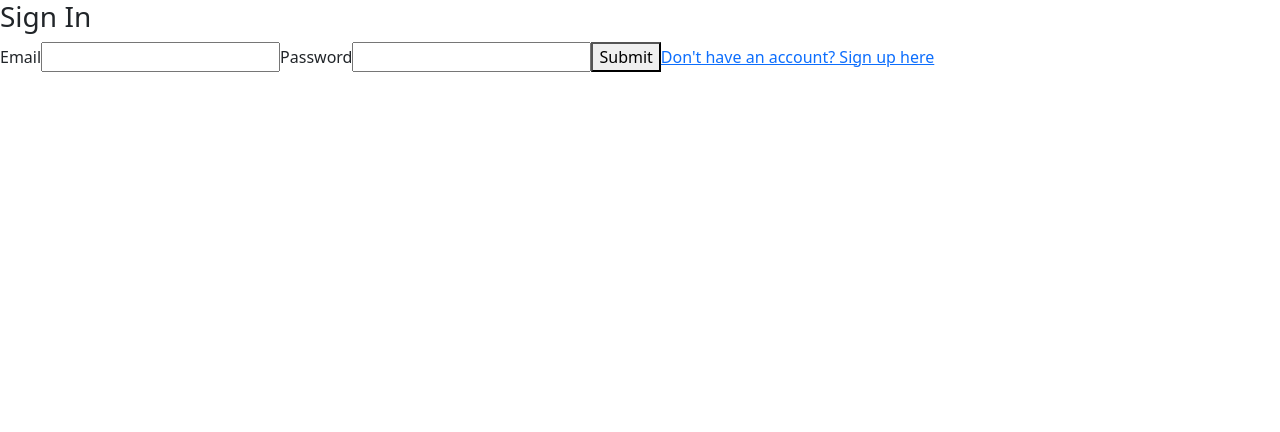
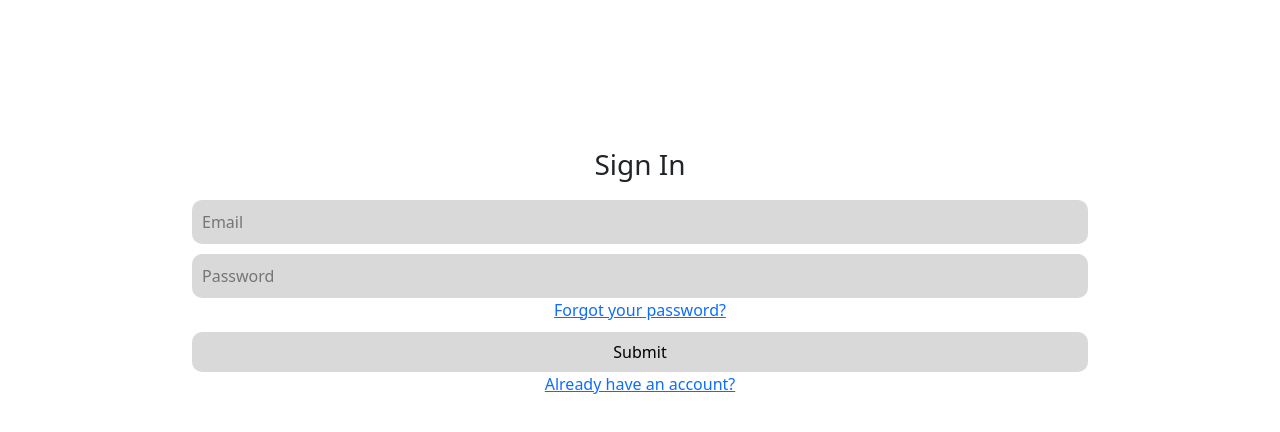
Before and after one commit to McTeaCup/TravelGenie, a React (Vite) app in the folder chaschallengegrp5.client/: page /login in a window 1280 px wide. Shown: the top 432 px of the page. Built offline with nearby package versions, Linux system fonts and the light colour scheme.

Commit message:
stylat login och signup

```diff
--- a/chaschallengegrp5.client/src/components/login.jsx
+++ b/chaschallengegrp5.client/src/components/login.jsx
@@ -1,7 +1,7 @@
 import React, { useContext } from 'react'
 import { Link, useNavigate } from 'react-router-dom';
 import { AuthContext } from './Auth';
-
+import style from '../style.module.css'
 
 
 
@@ -17,17 +17,18 @@ function Login() {
 
 
     return (
-            <div>
-                <form onSubmit={handleSubmit}>
-                    <h3>Sign In</h3>
-                    <label htmlFor="email">Email</label>
-                    <input id="email" name='email' type='text' />
-                    <label htmlFor="password">Password</label>
-                    <input type="text" name='password' id='password' />
-                    <button type='submit'>Submit</button>
-                    <Link to="/signup">Don't have an account? Sign up here</Link>
-                </form>
-            </div>
+        <div className={style.AccAlign}>
+            <form onSubmit={handleSubmit} className={style.AccForm}>
+                <h3>Sign In</h3>
+                <input className={style.accountInputs} id="email" name='email' type='text' placeholder='Email' />
+                <input className={style.accountInputs} type="text" name='password' id='password' placeholder='Password' />
+                <a href='https://www.youtube.com/watch?v=dQw4w9WgXcQ'>Forgot your password?</a>
+                <div className={style.accountContainer}>
+                    <button className={style.accountBtn} type='submit'>Submit</button>
+                    <Link to="/signup">Already have an account? </Link>
+                </div>
+            </form>
+        </div>
     )
 }
 
--- a/chaschallengegrp5.client/src/components/signup.jsx
+++ b/chaschallengegrp5.client/src/components/signup.jsx
@@ -1,15 +1,24 @@
-import React from 'react'
+import React from 'react';
+import { Link, useNavigate } from 'react-router-dom';
+import style from '../style.module.css'
+
 
 
 function Signup() {
     return (
-            <div>
-                <h3>Sign Upppppp</h3>
-                <label htmlFor="email">Email</label>
-                <input id="email" name='email' type='text'></input>
-                <label htmlFor="password">Password</label>
-                <input type="text" name='password' id='password' />
-            </div>
+        <div className={style.AccAlign}>
+            <form className={style.AccForm}>
+                <h3>Sign Up </h3>
+                <input className={style.accountInputs} id="email" name='email' type='text' placeholder='Email' />
+                <input className={style.accountInputs} type="text" name='password' id='password' placeholder='Password' />
+                <input className={style.accountInputs} type="text" name='password' id='password' placeholder='Confirm Password' />
+                <div className={style.accountContainer}>
+                    <button className={style.accountBtn} type='submit'>Submit</button>
+                    <Link to="/signup">Already have an account? </Link>
+                </div>
+            </form>
+        </div >
+
     );
 }
 
--- a/chaschallengegrp5.client/src/style.module.css
+++ b/chaschallengegrp5.client/src/style.module.css
@@ -12,7 +12,8 @@
     margin-top: 50px;
 }
 
-.imgBox, .textBox {
+.imgBox,
+.textBox {
     display: flex;
     justify-content: center;
     align-items: center;
@@ -81,7 +82,13 @@
     overflow: hidden;
 }
 
-.line1, .line2, .line3, .line4, .line5, .line6, .line7 {
+.line1,
+.line2,
+.line3,
+.line4,
+.line5,
+.line6,
+.line7 {
     height: 100%;
     background-color: #00FF00;
     border-radius: 5px;
@@ -211,7 +218,33 @@ input[type="date"] {
     justify-content: space-between;
     width: 95vw;
     margin-top: 10px;
+}
 
+.AccAlign {
+    display: flex;
+    justify-content: center;
+    align-items: center;
+    width: 100vw;
+}
+
+.AccForm {
+    display: flex;
+    flex-direction: column;
+    align-items: center;
+    justify-content: center;
+    width: 100vw;
+    height: 100vh;
+    margin-top: -10%;
+}
+
+.accountBtn {
+    width: 70%;
+    padding: 8px;
+    border-radius: 10px;
+    border: transparent;
+    color: #000000;
+    background-color: #d9d9d9;
+    margin-top: 10px;
 }
 
 .headerAlign {
@@ -240,6 +273,23 @@ input[type="date"] {
     display: flex;
     flex-direction: column;
     align-items: center;
+}
+
+.accountContainer {
+    display: flex;
+    flex-direction: column;
+    align-items: center;
+    width: 100%;
+    justify-content: center;
+}
+
+.accountInputs {
+    padding: 10px;
+    margin-top: 10px;
+    width: 70%;
+    border-radius: 10px;
+    border: transparent;
+    background-color: #d9d9d9;
 }
 
 .step {
```
